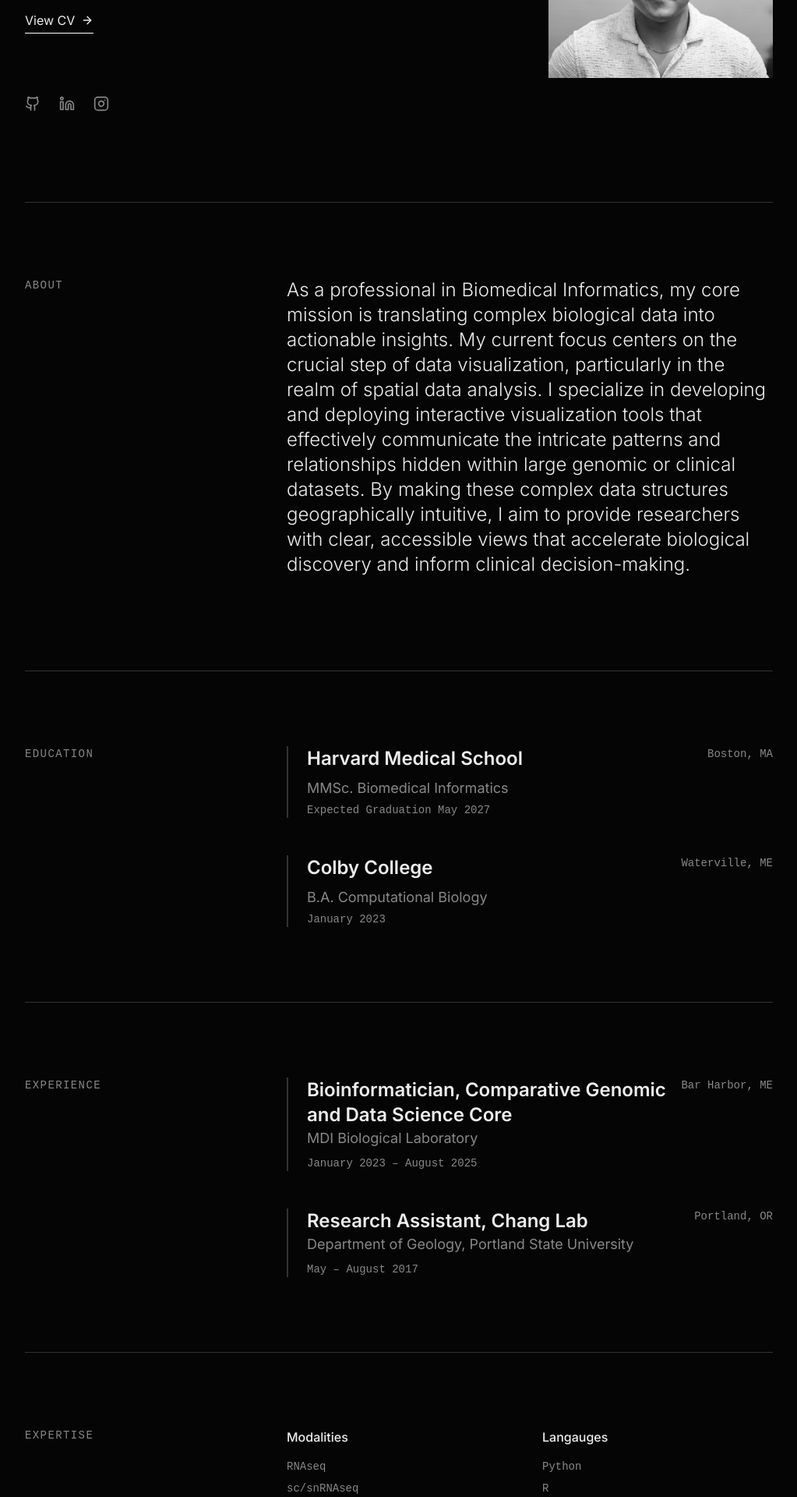
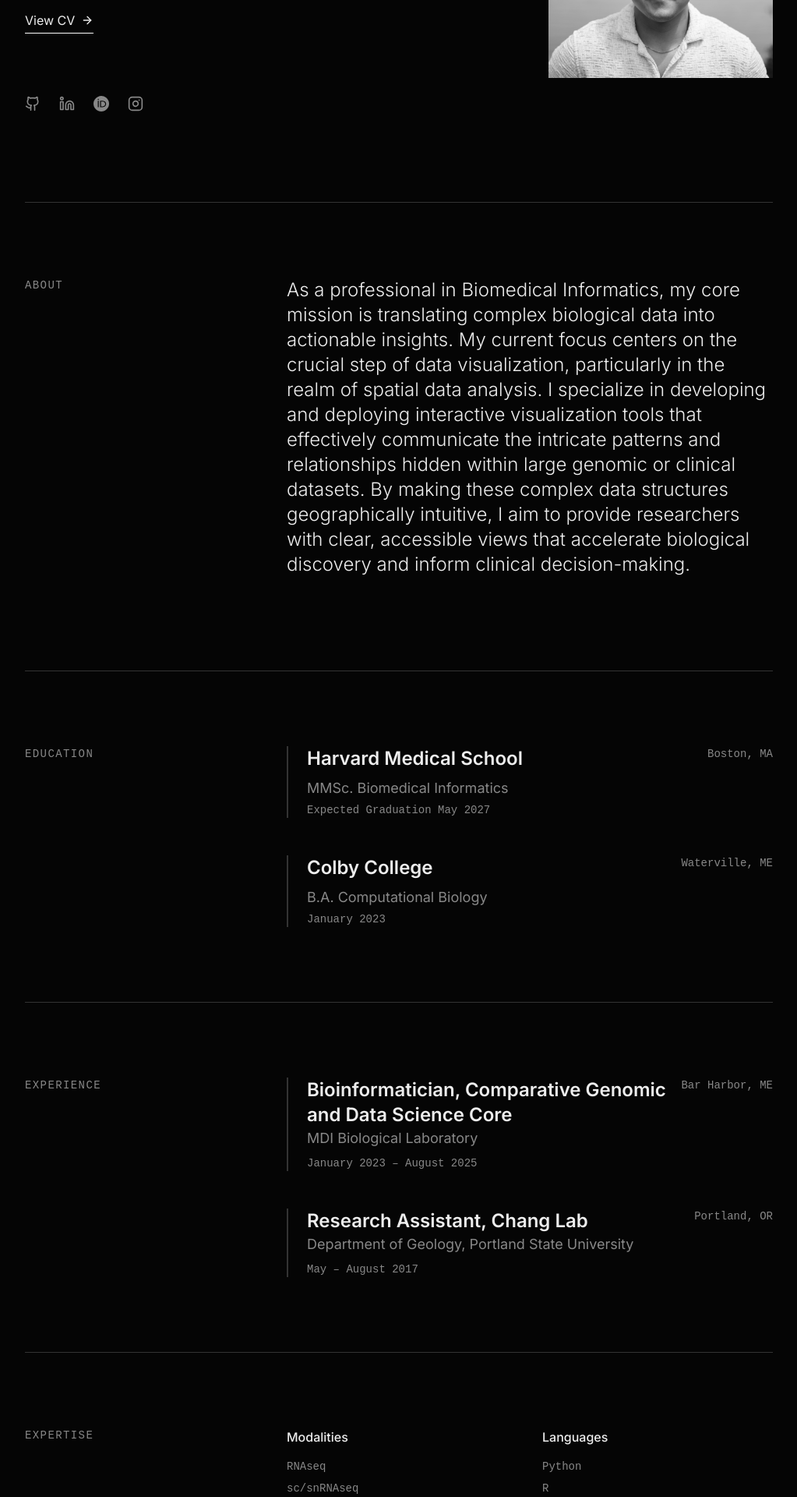
Before and after one commit to RPSeaman/RPSeaman.github.io, a React (Vite) app: page / in a window 1280 px wide. Shown: the part 380-2300 px from the top of the page at 78% size, without its empty margins (128-1151 px from the left). Built offline with nearby package versions, Linux system fonts and the light colour scheme.

Commit message:
fixed typo and added orcid

```diff
--- a/App.tsx
+++ b/App.tsx
@@ -16,6 +16,11 @@ const App: React.FC = () => {
       case 'github': return <Github className="w-5 h-5" />;
       case 'instagram': return <Instagram className="w-5 h-5" />;
       case 'linkedin': return <Linkedin className="w-5 h-5" />;
+      case 'orcid': return (
+        <svg className="w-5 h-5" viewBox="0 0 24 24" fill="currentColor">
+          <path d="M12 0C5.372 0 0 5.372 0 12s5.372 12 12 12 12-5.372 12-12S18.628 0 12 0zM7.369 4.378c.525 0 .947.431.947.947s-.422.947-.947.947a.95.95 0 0 1-.947-.947c0-.525.422-.947.947-.947zm-.722 3.038h1.444v10.041H6.647V7.416zm3.562 0h3.9c3.712 0 5.344 2.653 5.344 5.025 0 2.578-2.016 5.016-5.325 5.016h-3.919V7.416zm1.444 1.303v7.444h2.297c3.272 0 4.022-2.484 4.022-3.722 0-2.016-1.284-3.722-4.097-3.722h-2.222z"/>
+        </svg>
+      );
       default: return null;
     }
   };
--- a/components/Hero.tsx
+++ b/components/Hero.tsx
@@ -32,6 +32,11 @@ export const Hero: React.FC = () => {
         <div className="flex gap-6 pt-12">
           <a href="https://github.com/RPSeaman" className="text-text-secondary hover:text-text-primary transition-colors"><Github className="w-5 h-5" /></a>
           <a href="https://linkedin.com/in/ryanpseaman" className="text-text-secondary hover:text-text-primary transition-colors"><Linkedin className="w-5 h-5" /></a>
+          <a href="https://orcid.org/0009-0006-1204-4176" className="text-text-secondary hover:text-text-primary transition-colors">
+            <svg className="w-5 h-5" viewBox="0 0 24 24" fill="currentColor">
+              <path d="M12 0C5.372 0 0 5.372 0 12s5.372 12 12 12 12-5.372 12-12S18.628 0 12 0zM7.369 4.378c.525 0 .947.431.947.947s-.422.947-.947.947a.95.95 0 0 1-.947-.947c0-.525.422-.947.947-.947zm-.722 3.038h1.444v10.041H6.647V7.416zm3.562 0h3.9c3.712 0 5.344 2.653 5.344 5.025 0 2.578-2.016 5.016-5.325 5.016h-3.919V7.416zm1.444 1.303v7.444h2.297c3.272 0 4.022-2.484 4.022-3.722 0-2.016-1.284-3.722-4.097-3.722h-2.222z"/>
+            </svg>
+          </a>
           <a href="https://instagram.com/ryanpseaman" className="text-text-secondary hover:text-text-primary transition-colors"><Instagram className="w-5 h-5" /></a>
         </div>
       </div>
--- a/constants.ts
+++ b/constants.ts
@@ -13,11 +13,11 @@ export const SKILLS: Skill[] = [
   { name: '10x Visium', category: 'Modalities', level: 95 },
   { name: '10x Xenium', category: 'Modalities', level: 95 },
   { name: '10x Multiome', category: 'Modalities', level: 95 },
-  { name: 'Python', category: 'Langauges', level: 85 },
-  { name: 'R', category: 'Langauges', level: 80 },
-  { name: 'Java', category: 'Langauges', level: 80 },
-  { name: 'Groovy', category: 'Langauges', level: 80 },
-  { name: 'Bash', category: 'Langauges', level: 80 },
+  { name: 'Python', category: 'Languages', level: 85 },
+  { name: 'R', category: 'Languages', level: 80 },
+  { name: 'Java', category: 'Languages', level: 80 },
+  { name: 'Groovy', category: 'Languages', level: 80 },
+  { name: 'Bash', category: 'Languages', level: 80 },
   { name: 'Nextflow', category: 'Tools', level: 75 },
   { name: 'nf-core', category: 'Tools', level: 85 },
   { name: 'command line', category: 'Tools', level: 85 },
@@ -62,6 +62,7 @@ export const PROJECTS: Project[] = [
 export const SOCIALS: SocialLink[] = [
   { platform: 'GitHub', url: 'https://github.com/RPSeaman', icon: 'github' },
   { platform: 'LinkedIn', url: 'https://linkedin.com/in/ryanpseaman', icon: 'linkedin' },
+  { platform: 'ORCID', url: 'https://orcid.org/0009-0006-1204-4176', icon: 'orcid' },
   { platform: 'Instagram', url: 'https://instagram.com/ryanpseaman', icon: 'instagram' },
 
 ];
--- a/types.ts
+++ b/types.ts
@@ -10,7 +10,7 @@ export interface Project {
 
 export interface Skill {
   name: string;
-  category: 'Modalities' | 'Langauges' | 'Tools' | 'Platforms';
+  category: 'Modalities' | 'Languages' | 'Tools' | 'Platforms';
   level: number; // 0-100
 }
 
```
